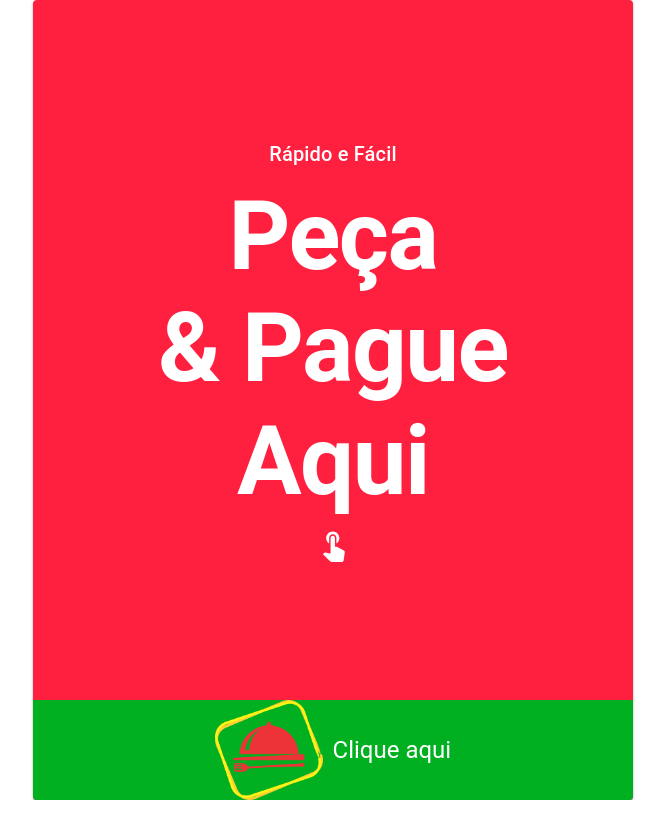
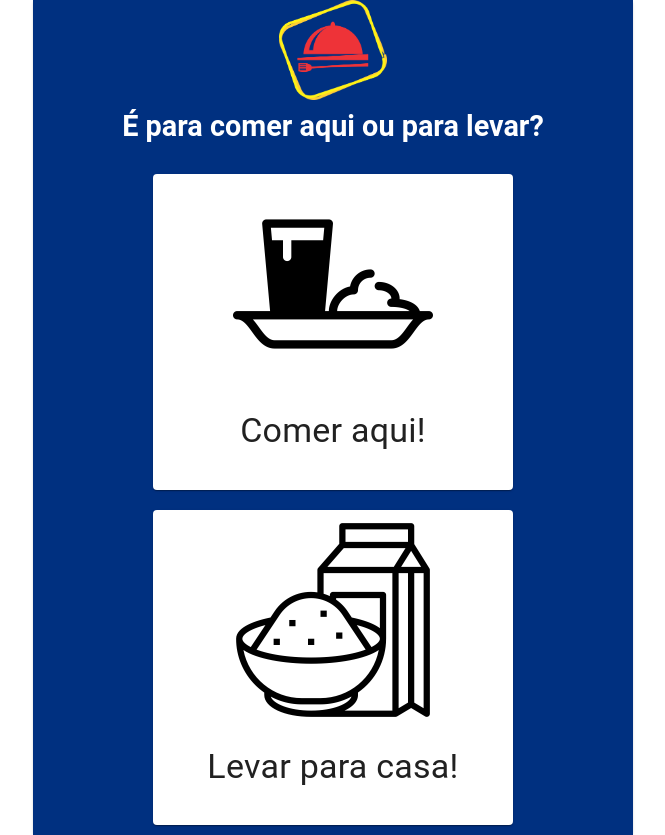
Before and after one commit to alexrla/food-app, a React (Create React App) app: page /choose in a window 1280 px wide. Shown: the whole page, without its empty margins (307-972 px from the left). Before the commit the page ends 800 px from the top, so only its background shows below. Built offline with nearby package versions, Linux system fonts and the light colour scheme.

Commit message:
Criada a tela de tipo de pedido

```diff
--- a/package.json
+++ b/package.json
@@ -13,6 +13,7 @@
     "@testing-library/user-event": "^13.5.0",
     "react": "^17.0.0",
     "react-dom": "^17.0.0",
+    "react-router-dom": "^6.4.5",
     "react-scripts": "5.0.1",
     "web-vitals": "^2.1.4"
   },
--- a/src/App.jsx
+++ b/src/App.jsx
@@ -6,7 +6,10 @@ import {
   ThemeProvider
 } from "@mui/material";
 
+import { BrowserRouter, Route, Routes } from "react-router-dom";
+
 import Home from "./pages/Home/Home";
+import Choose from "./pages/Choose/Choose";
 
 const theme = createTheme({
   typography: {
@@ -32,14 +35,19 @@ const theme = createTheme({
 
 const App = () => {
   return (
+    <BrowserRouter>
         <ThemeProvider theme={theme}>
           <CssBaseline />
           <Container maxWidth="sm"  style={{paddingLeft: 0, paddingRight: 0}}>
             <Paper>
-          <Home />
+                <Routes>
+                  <Route path="/" element={<Home />} />
+                  <Route path="/choose" element={<Choose />} />
+                </Routes>
             </Paper>
           </Container>
         </ThemeProvider>
+    </BrowserRouter>
   )
 };
 
--- a/src/assets/styles/styles.js
+++ b/src/assets/styles/styles.js
@@ -4,7 +4,10 @@ const useStyles = makeStyles((theme) => ({
   root: {
     display: "flex",
     flexDirection: "column",
-    height: "100vh"
+    minHeight: "100vh"
+  },
+  navy: {
+    backgroundColor: "#003080"
   },
   red: {
     backgroundColor: "#FF2040",
@@ -24,12 +27,28 @@ const useStyles = makeStyles((theme) => ({
     justifyContent: "center",
     textAlign: "center"
   },
+  centerColumn: {
+    flexDirection: "column"
+  },
   green: {
     backgroundColor: "#00B020"
   },
   largeLogo: {
     height: 100
-  }
+  },
+  cards: {
+    alignItems: "center",
+    display: "flex",
+    flexDirection: "column",
+    justifyContent: "center",
+    width: "100%"
+  },
+  card: {
+    margin: 10,
+    width: "60%"
+  },
+  space: { padding: 10 },
+  media: { width: 200 },
 }));
 
 export { useStyles };
--- /dev/null
+++ b/src/constants/constants.js
@@ -0,0 +1,5 @@
+const ORDER_SET_TYPE = "ORDER_SET_TYPE";
+
+export {
+  ORDER_SET_TYPE
+};
--- /dev/null
+++ b/src/context/OrderInfo.jsx
@@ -0,0 +1,34 @@
+import { createContext, useReducer } from "react";
+import { ORDER_SET_TYPE } from "../constants/constants";
+
+const Store = createContext();
+
+const initialState = {
+  order: {
+    orderType: "Eat here"
+  }
+};
+
+function reducer(state, action) {
+  switch(action.type) {
+    case ORDER_SET_TYPE:
+      return {
+        ...state, order: { ...state.order, orderType: action.payload }
+      }
+    default:
+      return state;
+  }
+}
+
+function StoreProvider(props) {
+  const [ state, dispatch ] = useReducer(reducer, initialState);
+
+  const value = { state, dispatch };
+
+  return <Store.Provider value={value}>{props.children}</Store.Provider>;
+}
+
+export {
+  Store,
+  StoreProvider
+};
--- a/src/index.js
+++ b/src/index.js
@@ -1,6 +1,12 @@
 import React from "react";
 import ReactDOM from "react-dom";
 import App from "./App";
+import { StoreProvider } from "./context/OrderInfo";
 
 const root = document.getElementById("root");
-ReactDOM.render(<App />, root);
+ReactDOM.render(
+  <StoreProvider>
+    <App />
+  </StoreProvider>,
+  root
+);
--- /dev/null
+++ b/src/pages/Choose/Choose.jsx
@@ -0,0 +1,105 @@
+import {
+  Box,
+  Card,
+  CardActionArea,
+  CardContent,
+  CardMedia,
+  Fade,
+  Typography
+} from "@mui/material";
+import Logo from "../../components/Logo/Logo";
+
+import { useContext } from "react";
+
+import { useNavigate } from "react-router-dom";
+
+import { useStyles } from "../../assets/styles/styles";
+
+import { Store } from "../../context/OrderInfo";
+
+import { setOrderType } from "../../utils/actions";
+
+// Imagens
+import Eating from "../../assets/imgs/eatin.png";
+import Takeout from "../../assets/imgs/takeout.png";
+
+
+const Choose = () => {
+  const styles = useStyles();
+  const navigate = useNavigate();
+  const { dispatch } = useContext(Store);
+
+
+  function chooseHandler(orderType) {
+    setOrderType(dispatch, orderType);
+    navigate("/order");
+  }
+
+  return (
+    <Fade in={true}>
+      <Box className={[styles.root, styles.navy]}>
+        <Box className={[styles.main, styles.center]}>
+          <Logo large />
+          <Typography
+            variant="h3"
+            component="h3"
+            className={styles.center}
+            gutterBottom
+          >
+            É para comer aqui ou para levar?
+          </Typography>
+          <Box className={styles.cards}>
+            <Card className={[styles.card, styles.space]}>
+              <CardActionArea
+                className={[styles.center, styles.centerColumn]}
+                onClick={() => chooseHandler("Eat here")}
+              >
+                <CardMedia
+                  component="img"
+                  alt="Comer em"
+                  image={Eating}
+                  className={styles.media}
+                />
+                <CardContent>
+                  <Typography
+                    gutterBottom
+                    variant="h4"
+                    color="textPrimary"
+                    component="p"
+                  >
+                    Comer aqui!
+                  </Typography>
+                </CardContent>
+              </CardActionArea>
+            </Card>
+            <Card className={[styles.card, styles.space]}>
+              <CardActionArea
+                className={[styles.center, styles.centerColumn]}
+                onClick={() => chooseHandler("Take home")}
+              >
+                <CardMedia
+                  component="img"
+                  alt="Comer em"
+                  image={Takeout}
+                  className={styles.media}
+                />
+                <CardContent>
+                  <Typography
+                    gutterBottom
+                    variant="h4"
+                    color="textPrimary"
+                    component="p"
+                  >
+                    Levar para casa!
+                  </Typography>
+                </CardContent>
+              </CardActionArea>
+            </Card>
+          </Box>
+        </Box>
+      </Box>
+    </Fade>
+  )
+};
+
+export default Choose;
--- a/src/pages/Home/Home.jsx
+++ b/src/pages/Home/Home.jsx
@@ -5,12 +5,15 @@ import Logo from "../../components/Logo/Logo";
 
 import { useStyles } from "../../assets/styles/styles";
 
+import { useNavigate } from "react-router-dom";
+
 const Home = () => {
   const styles = useStyles();
+  const navigate= useNavigate();
 
   return (
     <Card>
-      <CardActionArea>
+      <CardActionArea onClick={() => navigate("/choose")}>
         <Box className={[styles.root, styles.red]}>
           <Box className={[styles.main, styles.center]}>
             <Typography component="h6" variant="h6">
@@ -21,7 +24,7 @@ const Home = () => {
             </Typography>
             <TouchApp fontSize="large"></TouchApp>
           </Box>
-          <Box className={[styles.center, styles.green]}>
+          <Box className={[styles.center, styles.green, styles.space]}>
             <Logo large></Logo>
             <Typography component="h5" variant="h5">
               Clique aqui
--- /dev/null
+++ b/src/utils/actions.js
@@ -0,0 +1,10 @@
+import { ORDER_SET_TYPE } from "../constants/constants"
+
+const setOrderType = (dispatch, orderType) => {
+  return dispatch({
+    type: ORDER_SET_TYPE,
+    payload: orderType
+  })
+};
+
+export { setOrderType };
```
Also changed, not shown: 1 other file (tests, documents, lock files or other folders). Lines whose indentation alone changed are shown as unchanged.
